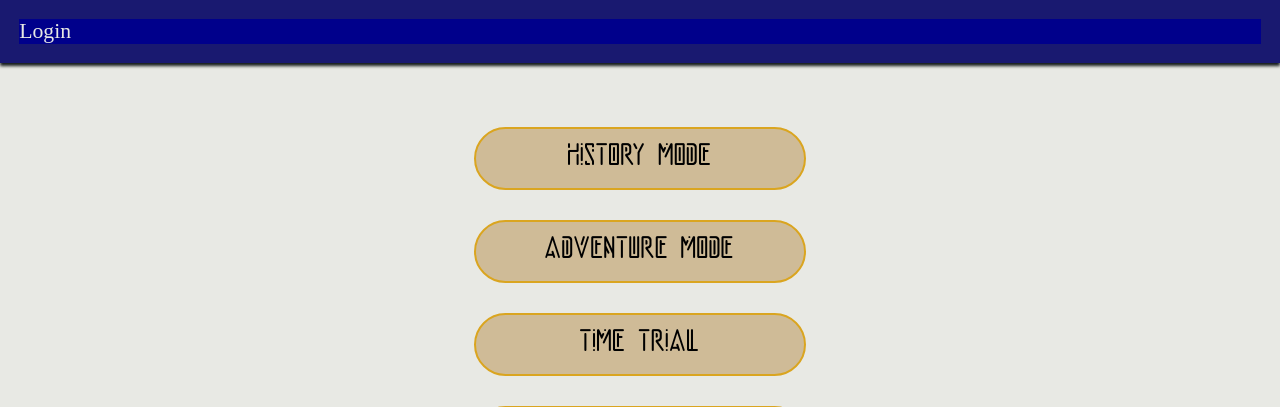
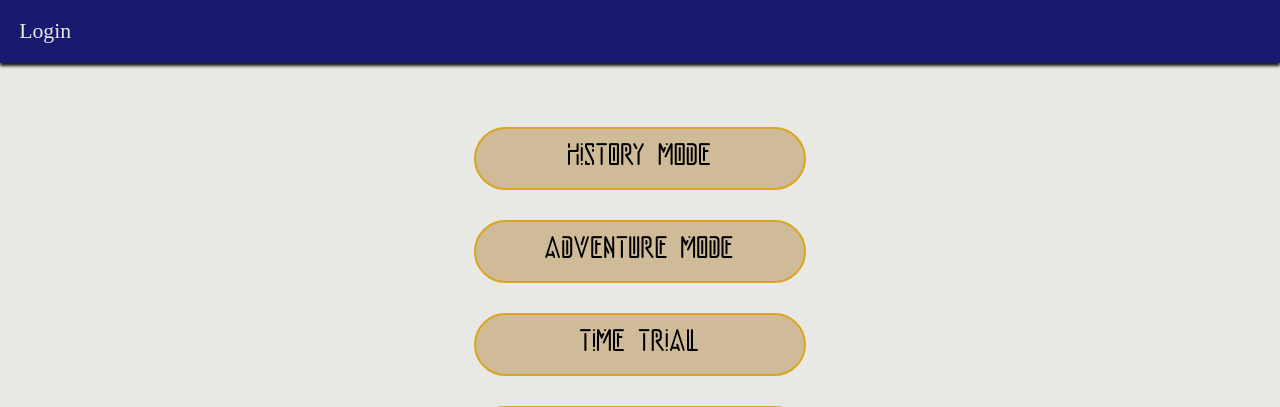
Before and after one commit to Cyriaque-TONNERRE/DeEZit-Chains, a PHP site: page /php/index.php in a window 1280 px wide. Shown: the top 407 px of the page. Run offline with PHP 8.4, Linux system fonts and the light colour scheme.

Commit message:
update index

```diff
--- a/css/index.css
+++ b/css/index.css
@@ -31,7 +31,7 @@ nav a {
 	display: block;
 	text-decoration: none;
 	font-size: 1.7vw;
-	background-color: darkblue;
+	background-color: midnightblue;
 	color: #E8E9E4;
 }
 
```
